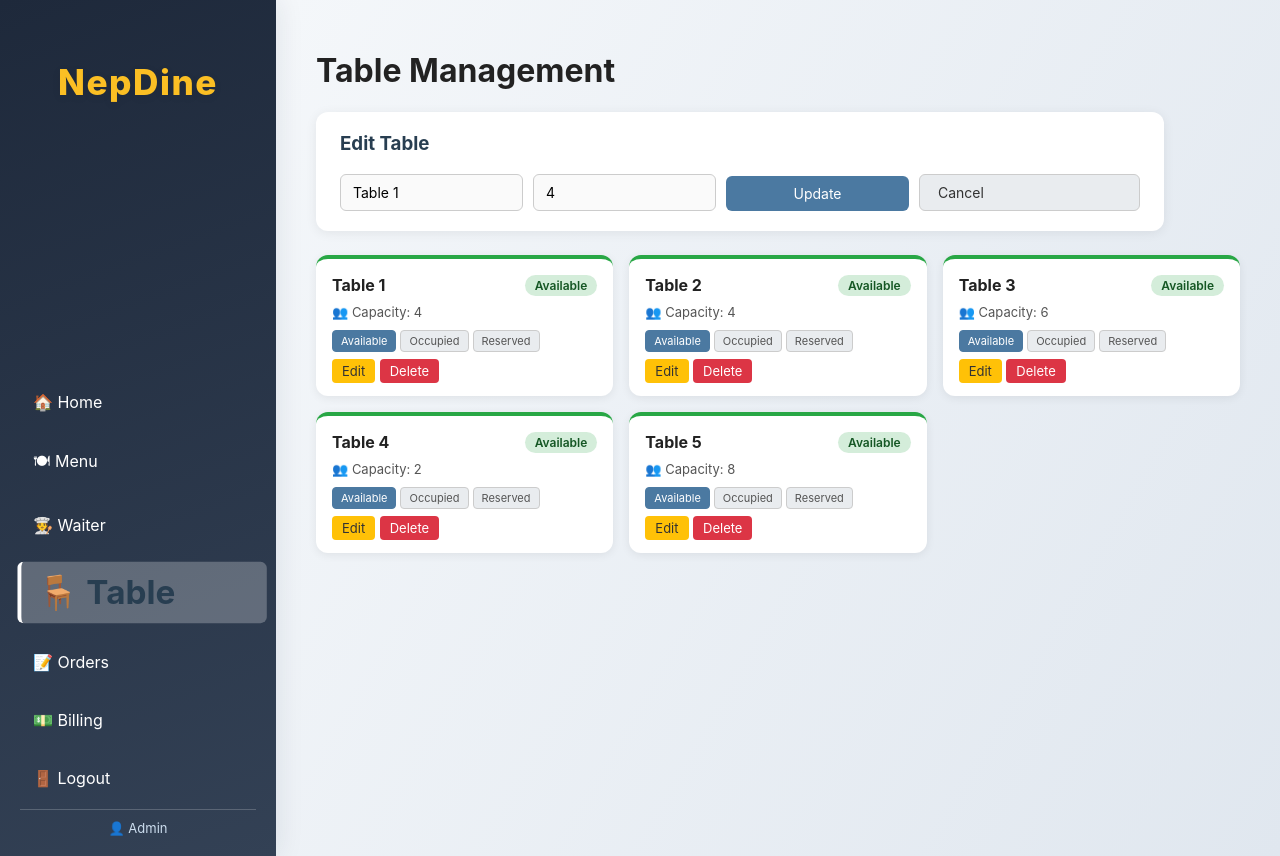
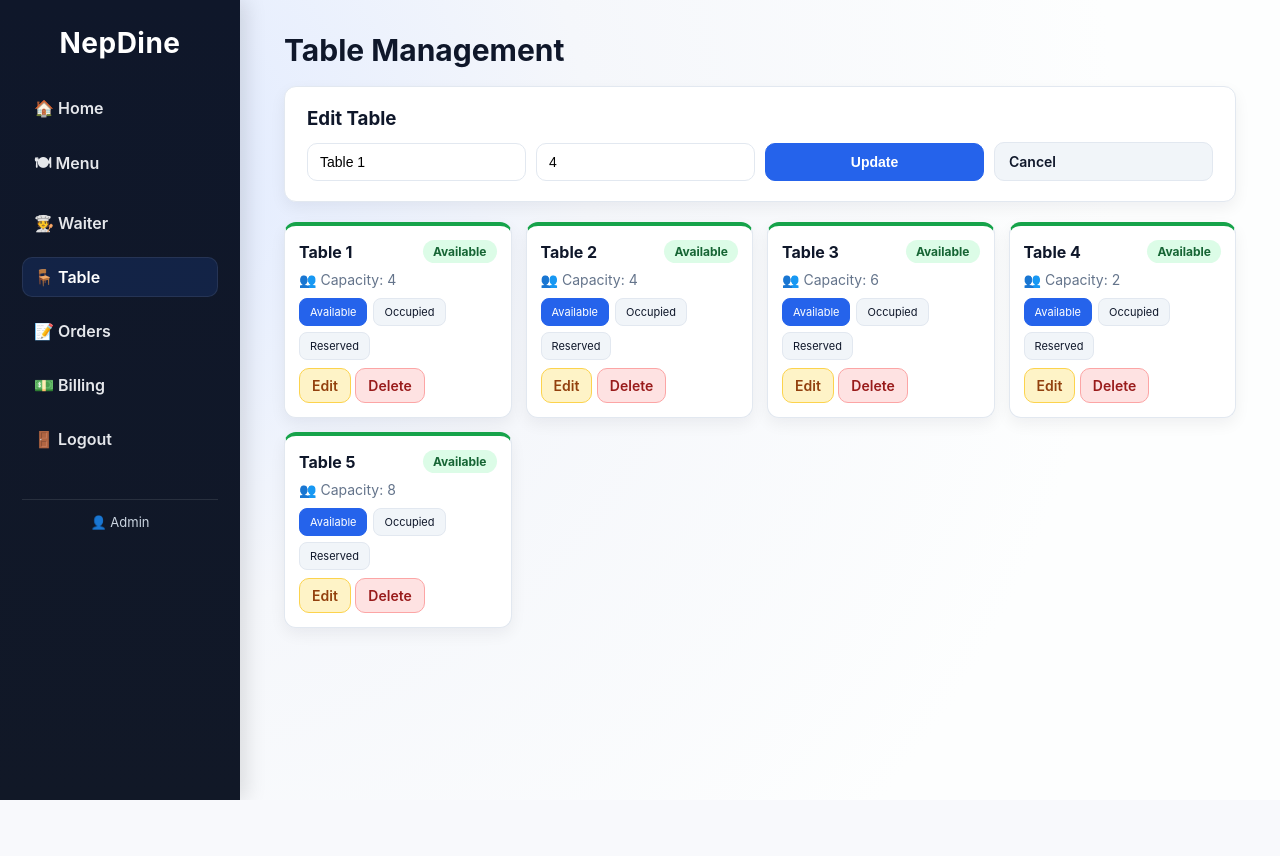
Before and after one commit to Krishal0/resturant-management, a PHP site: page /table.php?edit=1 in a window 1280 px wide. After the commit the page ends 800 px from the top, so only its background shows below. Run offline with PHP 8.4, Linux system fonts and the light colour scheme; a user stored in the database is signed in; data comes from the database, SQL or seed files in the repository.

Commit message:
Refactor global styles and layout for improved design consistency and responsiveness

```diff
--- a/style.css
+++ b/style.css
@@ -1,245 +1,112 @@
-/* Global */
+/* ============================================================
+   Global Theme
+   ============================================================ */
+:root {
+  --bg: #f5f7fb;
+  --surface: #ffffff;
+  --surface-2: #f1f5f9;
+  --border: #e2e8f0;
+  --text: #0f172a;
+  --muted: #64748b;
+  --primary: #2563eb;
+  --primary-strong: #1d4ed8;
+  --accent: #0ea5e9;
+  --danger: #dc2626;
+  --warning: #f59e0b;
+  --success: #16a34a;
+  --radius: 12px;
+  --shadow: 0 10px 30px rgba(15, 23, 42, 0.08);
+  --shadow-soft: 0 6px 16px rgba(15, 23, 42, 0.06);
+  font-family: 'Inter', 'Poppins', Arial, sans-serif;
+}
+
+* { box-sizing: border-box; }
 body {
-    font-family: 'Inter', 'Poppins', Arial, sans-serif;
   margin: 0;
   display: flex;
-    background: linear-gradient(120deg, #f8fafc 0%, #e0e7ef 100%);
-    color: #222;
+  background: radial-gradient(circle at 10% 20%, #e0eaff 0, #f5f7fb 35%, #fdfefe 75%);
+  color: var(--text);
   min-height: 100vh;
 }
 
-/* Sidebar */
+/* ============================================================
+   Layout
+   ============================================================ */
 .sidebar {
   width: 240px;
-    background: linear-gradient(160deg, #1e293b 0%, #334155 100%);
+  min-height: 100vh;
+  background: linear-gradient(180deg, #0f172a, #111827);
   color: #fff;
-    min-height: 100vh;
-    padding: 32px 18px 24px 18px;
-    box-shadow: 4px 0 24px rgba(30,41,59,0.08);
+  padding: 26px 22px 30px;
   position: sticky;
   top: 0;
-    display: flex;
-    flex-direction: column;
-    justify-content: space-between;
+  box-shadow: 6px 0 20px rgba(0, 0, 0, 0.12);
+}
+.sidebar h2 {
+  margin: 0 0 28px;
+  font-size: 28px;
+  letter-spacing: 0.5px;
+  text-align: center;
+}
+.sidebar ul { list-style: none; padding: 0; margin: 0; }
+.sidebar ul li { margin: 14px 0; }
+.sidebar ul li a {
+  display: block;
+  color: #e5e7eb;
+  text-decoration: none;
+  padding: 10px 12px;
+  border-radius: 10px;
+  transition: all 0.2s ease;
+  font-weight: 600;
+}
+.sidebar ul li a:hover,
+.sidebar ul li a.active {
+  background: rgba(37, 99, 235, 0.15);
+  color: #fff;
+  box-shadow: inset 0 0 0 1px rgba(255,255,255,0.08);
+}
+.sidebar-user {
+  margin-top: 40px;
+  padding-top: 14px;
+  border-top: 1px solid rgba(255,255,255,0.1);
+  text-align: center;
+  font-size: 13px;
+  color: #cbd5e1;
 }
 
-.sidebar h2 {
-    text-align: center;
-    margin-bottom: 36px;
-    font-size: 2.2rem;
-    letter-spacing: 1.5px;
-    font-weight: 800;
-    color: #fbbf24;
-    text-shadow: 0 2px 8px rgba(0,0,0,0.08);
+.main {
+  flex: 1;
+  padding: 32px 44px;
+}
+.main h1 {
+  font-size: 30px;
+  margin: 0 0 18px;
+  color: #0f172a;
 }
 
-.sidebar ul {
-    list-style: none;
-    padding: 0;
-}
-
-.sidebar ul li {
-    margin: 18px 0;
-}
-
-.sidebar ul li a {
-    color: #fff;
-    text-decoration: none;
-    font-size: 16px;
-    padding: 10px 15px;
-    display: block;
-    border-radius: 6px;
-    transition: 0.3s;
-}
-
-.sidebar ul li a:hover {
-    background: rgba(255,255,255,0.2);
-    transform: translateX(6px);
-}
-
-/* Main Layout */
-.main {
-    flex: 1;
-    padding: 30px 40px;
-}
-
-.main h1 {
-    }
-
-    .sidebar ul li a.active, .sidebar ul li a:hover {
-        background: #fbbf24;
-        color: #1e293b;
-        transform: translateX(4px) scale(1.04);
-    font-size: 32px;
-    margin-bottom: 20px;
-    color: #283e51;
-}
-        flex: 1;
-        padding: 40px 48px 32px 48px;
-        background: transparent;
-        min-height: 100vh;
-.menu-category {
-    font-size: 24px;
-    margin-top: 40px;
-        font-size: 2.3rem;
-        font-weight: 800;
-        color: #1e293b;
-        margin-bottom: 2.2rem;
-        letter-spacing: 0.5px;
-    color: #4b79a1;
-    border-left: 6px solid #4b79a1;
-    padding-left: 12px;
-    font-weight: 600;
-}
-
-/* Table */
-table {
-    width: 90%;
-    border-collapse: collapse;
-    margin-top: 15px;
-    background: #fff;
-    border: 1px solid #ccc;
-    border-radius: 12px;
-    overflow: hidden;
-    box-shadow: 0 4px 20px rgba(0,0,0,0.05);
-}
-
-table th, table td {
-    border: 1px solid #ddd;
-    padding: 12px 10px;
-    text-align: left;
-}
-
-table th {
-    background: #4b79a1;
-    color: #fff;
-    font-size: 16px;
-}
-
-table td {
-    background: #fff;
-    font-size: 15px;
-}
-
-table tr:hover td {
-    background: #eef4ff;
-}
-
-/* Enhanced Hover Effect on Category Tables */
-table:hover {
-    transform: scale(1.01);
-    transition: 0.2s ease-in-out;
-}
-
-.home-image img {
-width: 55%;
-}
-
-/* Responsive for Mobile */
-@media (max-width: 768px) {
-    .sidebar {
-        width: 180px;
-        align-items: center;
-    }
-
-    table {
-        width: 100%;
-    }
-
-    .menu-category {
-        font-size: 20px;
-    }
-}
-
-/* ===== BIG Dynamic Home Text Animation (Hero Style) ===== */
-
-.home-container {
-    display: flex;
-    align-items: center;
-    gap: 60px;
-}
-
-/* MAIN BIG TITLE */
-.animated-title {
-    font-size: 56px;   /* ⬅️ Increased */
-    font-weight: 800;
-    letter-spacing: 1px;
-}
-
-.brand {
-    color: #4b79a1;
-    animation: glow 2s infinite alternate;
-}
-
-/* Stronger Glow */
-@keyframes glow {
-    0% { text-shadow: 0 0 8px #4b79a1; }
-    100% { text-shadow: 0 0 22px #4b79a1; }
-}
-
-/* BIG Dynamic Changing Text */
-.tagline {
-    font-size: 28px;   /* ⬅️ Increased */
-    margin-top: 18px;
-    font-weight: 600;
-}
-
-.dynamic-text {
-    display: inline-block;
-    height: 34px;
-    overflow: hidden;
-    vertical-align: middle;
-    margin-left: 8px;
-}
-
-.dynamic-text span {
-    display: block;
-    animation: slideText 8s infinite;
-    color: #283e51;
-    font-weight: 700;
-}
-
-/* Sliding Animation */
-@keyframes slideText {
-    0% { transform: translateY(0); }
-    25% { transform: translateY(-34px); }
-    50% { transform: translateY(-68px); }
-    75% { transform: translateY(-102px); }
-    100% { transform: translateY(0); }
-}
-
-/* Subtitle Bigger */
-.subtitle {
-    margin-top: 18px;
-    color: #555;
-    font-size: 18px;  /* ⬅️ Increased */
-}
-/* ===== HERO LAYOUT WITH CENTERED IMAGE ===== */
-
+/* ============================================================
+   Hero / Home
+   ============================================================ */
 .home-wrapper {
   display: flex;
   align-items: center;
   justify-content: space-between;
-    gap: 60px;
-    min-height: 80vh;
+  gap: 48px;
+  min-height: 70vh;
 }
-
-/* IMAGE CENTERED & BLENDED */
-.home-image {
-    flex: 1;
-    display: flex;
-    justify-content: center;
-    align-items: center;
-}
-
+.home-text { max-width: 540px; }
+.animated-title { font-size: 42px; font-weight: 800; margin: 0 0 10px; }
+.brand { color: var(--primary); }
+.tagline { font-size: 20px; color: var(--muted); margin: 0 0 12px; }
+.dynamic-text span { display: block; }
+.subtitle { margin: 0 0 18px; color: var(--muted); }
+.home-image { flex: 1; display: flex; justify-content: center; }
 .home-image img {
   width: 320px;
   max-width: 100%;
-    opacity: 0.95;
-    animation: float 4s ease-in-out infinite;
+  filter: drop-shadow(0 20px 32px rgba(0,0,0,0.12));
+  animation: float 5s ease-in-out infinite;
 }
-
-/* Soft Floating Effect */
 @keyframes float {
   0% { transform: translateY(0px); }
   50% { transform: translateY(-10px); }
@@ -247,229 +114,203 @@ width: 55%;
 }
 
 /* ============================================================
-   NEW SHARED UI COMPONENTS
+   Cards, Forms, Buttons
    ============================================================ */
-
-/* Active sidebar link */
-.sidebar ul li a.active {
-    background: rgba(255,255,255,0.25);
-    font-weight: 700;
-    border-left: 4px solid #fff;
+.form-card {
+  background: var(--surface);
+  border-radius: var(--radius);
+  box-shadow: var(--shadow-soft);
+  padding: 20px 22px;
+  margin-bottom: 20px;
+  border: 1px solid var(--border);
 }
-
-/* Sidebar user footer */
-.sidebar-user {
-    position: absolute;
-    bottom: 20px;
-    left: 20px;
-    right: 20px;
-    text-align: center;
-    font-size: 13px;
-    color: #cde;
-    border-top: 1px solid rgba(255,255,255,0.2);
-    padding-top: 10px;
-}
-
-/* ── Alert boxes ── */
-.alert-success {
-    background: #d4edda; color: #155724;
-    border: 1px solid #c3e6cb; border-radius: 6px;
-    padding: 10px 16px; margin-bottom: 16px; font-size: 14px;
-}
-.alert-error {
-    background: #f8d7da; color: #721c24;
-    border: 1px solid #f5c6cb; border-radius: 6px;
-    padding: 10px 16px; margin-bottom: 16px; font-size: 14px;
-}
-
-/* ── Form card container ── */
-.form-card {
-    background: #fff;
-    border-radius: 12px;
-    padding: 20px 24px;
-    box-shadow: 0 2px 12px rgba(0,0,0,0.07);
-    margin-bottom: 24px;
-    max-width: 800px;
-}
-.form-card h3 { margin-top: 0; color: #283e51; }
-
-/* ── Inline form row ── */
-.inline-form {
-    display: flex;
-    flex-wrap: wrap;
-    gap: 10px;
-    align-items: flex-end;
-}
-.inline-form > * { flex: 1 1 160px; }
-
-/* ── Generic input field ── */
+.form-card h3 { margin: 0 0 12px; }
+.inline-form { display: flex; flex-wrap: wrap; gap: 10px; align-items: flex-end; }
+.inline-form > * { flex: 1 1 180px; }
 .input-field {
   width: 100%;
-    padding: 9px 12px;
-    border: 1px solid #ccc;
-    border-radius: 6px;
+  padding: 10px 12px;
+  border: 1px solid var(--border);
+  border-radius: 10px;
+  background: #fff;
   font-size: 14px;
-    font-family: inherit;
-    box-sizing: border-box;
-    background: #fafafa;
-    transition: border 0.2s;
+  transition: border 0.2s, box-shadow 0.2s;
 }
-.input-field:focus { border-color: #4b79a1; outline: none; background: #fff; }
+.input-field:focus { outline: none; border-color: var(--primary); box-shadow: 0 0 0 2px rgba(37,99,235,0.15); }
 
-/* ── Buttons ── */
-.btn-primary {
-    background: #4b79a1; color: #fff;
-    border: none; border-radius: 6px;
-    padding: 9px 18px; cursor: pointer;
-    font-size: 14px; font-family: inherit;
-    transition: background 0.2s;
-    text-decoration: none; display: inline-block;
+.btn-primary,
+.btn-secondary,
+.btn-edit,
+.btn-delete {
+  display: inline-block;
+  text-decoration: none;
+  font-size: 14px;
+  font-weight: 600;
+  border-radius: 10px;
+  padding: 10px 14px;
+  border: 1px solid transparent;
+  cursor: pointer;
+  transition: all 0.2s ease;
 }
-.btn-primary:hover { background: #3a6088; }
+.btn-primary { background: var(--primary); color: #fff; border-color: var(--primary); }
+.btn-primary:hover { background: var(--primary-strong); }
+.btn-secondary { background: var(--surface-2); color: var(--text); border-color: var(--border); }
+.btn-secondary:hover { background: #e2e8f0; }
+.btn-edit { background: #fef3c7; color: #92400e; border-color: #fcd34d; padding: 8px 12px; }
+.btn-delete { background: #fee2e2; color: #991b1b; border-color: #fca5a5; padding: 8px 12px; }
+.action-btns { display: flex; gap: 8px; align-items: center; }
 
-.btn-secondary {
-    background: #e9ecef; color: #333;
-    border: 1px solid #ccc; border-radius: 6px;
-    padding: 9px 18px; cursor: pointer;
-    font-size: 14px; font-family: inherit;
-    text-decoration: none; display: inline-block;
-    transition: background 0.2s;
+.alert-success,
+.alert-error {
+  padding: 12px 14px;
+  border-radius: 10px;
+  font-size: 14px;
+  margin-bottom: 14px;
 }
-.btn-secondary:hover { background: #dee2e6; }
+.alert-success { background: #dcfce7; color: #166534; border: 1px solid #bbf7d0; }
+.alert-error   { background: #fee2e2; color: #991b1b; border: 1px solid #fecdd3; }
 
-.btn-edit {
-    background: #ffc107; color: #333;
-    border-radius: 4px; padding: 4px 10px;
-    font-size: 13px; text-decoration: none;
-    transition: background 0.2s;
+/* ============================================================
+   Tables
+   ============================================================ */
+.data-table, table {
+  width: 100%;
+  border-collapse: collapse;
+  background: var(--surface);
+  border-radius: 12px;
+  overflow: hidden;
+  box-shadow: var(--shadow-soft);
+  margin-top: 12px;
 }
-.btn-edit:hover { background: #e0a800; }
-
-.btn-delete {
-    background: #dc3545; color: #fff;
-    border-radius: 4px; padding: 4px 10px;
-    font-size: 13px; text-decoration: none;
-    transition: background 0.2s;
+.data-table th, .data-table td,
+table th, table td {
+  padding: 12px 14px;
+  border-bottom: 1px solid var(--border);
+  text-align: left;
+  font-size: 14px;
 }
-.btn-delete:hover { background: #b02a37; }
-
-.action-btns { display: flex; gap: 6px; align-items: center; }
-.req { color: red; }
-
-/* ── Data table ── */
-.data-table {
-    width: 100%; border-collapse: collapse;
-    background: #fff; border-radius: 10px;
-    overflow: hidden;
-    box-shadow: 0 2px 12px rgba(0,0,0,0.06);
-    margin-top: 10px;
+.data-table th, table th {
+  background: #0f172a;
+  color: #fff;
+  font-weight: 700;
 }
-.data-table th, .data-table td {
-    padding: 11px 14px; font-size: 14px;
-    border-bottom: 1px solid #eee; text-align: left;
-}
-.data-table th { background: #4b79a1; color: #fff; font-weight: 600; }
-.data-table tr:hover td { background: #f0f5ff; }
-.data-table .no-data { text-align: center; color: #999; padding: 20px; }
+.data-table tr:hover td, table tr:hover td { background: #f8fafc; }
+.no-data { text-align: center; color: var(--muted); padding: 20px; }
 .row-unavailable td { opacity: 0.55; }
 
-/* ── Badges ── */
+/* Badges */
 .badge {
   display: inline-block;
-    padding: 3px 10px; border-radius: 20px;
-    font-size: 12px; font-weight: 600; text-decoration: none;
-    cursor: pointer;
+  padding: 4px 10px;
+  border-radius: 999px;
+  font-size: 12px;
+  font-weight: 700;
+  text-decoration: none;
 }
-.badge-green  { background: #d4edda; color: #155724; }
-.badge-red    { background: #f8d7da; color: #721c24; }
-.badge-orange { background: #fff3cd; color: #856404; }
+.badge-green  { background: #dcfce7; color: #166534; }
+.badge-red    { background: #fee2e2; color: #991b1b; }
+.badge-orange { background: #fff7ed; color: #c2410c; }
 
-/* ── Stats grid on dashboard ── */
+/* ============================================================
+   Dashboard stats
+   ============================================================ */
 .stats-grid {
   display: grid;
   grid-template-columns: repeat(auto-fill, minmax(160px, 1fr));
   gap: 16px;
-    margin-top: 24px;
+  margin-top: 18px;
 }
 .stat-card {
-    background: #fff;
-    border-radius: 12px;
-    padding: 20px;
-    box-shadow: 0 2px 10px rgba(0,0,0,0.07);
-    display: flex; flex-direction: column; align-items: center;
+  background: var(--surface);
+  border-radius: var(--radius);
+  padding: 16px;
+  box-shadow: var(--shadow-soft);
+  border: 1px solid var(--border);
   text-align: center;
 }
-.stat-card.occupied { border-top: 4px solid #dc3545; }
-.stat-card.open     { border-top: 4px solid #ffc107; }
-.stat-card.revenue  { border-top: 4px solid #28a745; }
-.stat-num  { font-size: 32px; font-weight: 800; color: #283e51; }
-.stat-label { font-size: 13px; color: #777; margin-top: 4px; }
+.stat-num { font-size: 30px; font-weight: 800; color: var(--text); }
+.stat-label { color: var(--muted); font-size: 13px; }
+.stat-card.occupied { border-top: 4px solid var(--danger); }
+.stat-card.open     { border-top: 4px solid var(--warning); }
+.stat-card.revenue  { border-top: 4px solid var(--success); }
 
-/* ── Table grid (table.php visual cards) ── */
-.table-grid {
-    display: grid;
-    grid-template-columns: repeat(auto-fill, minmax(220px, 1fr));
-    gap: 16px;
-    margin-top: 16px;
+/* ============================================================
+   Table cards
+   ============================================================ */
+.table-grid { display: grid; grid-template-columns: repeat(auto-fill, minmax(220px, 1fr)); gap: 14px; }
+.table-card {
+  background: var(--surface);
+  border-radius: var(--radius);
+  padding: 14px;
+  border: 1px solid var(--border);
+  box-shadow: var(--shadow-soft);
+  border-top: 4px solid var(--border);
 }
-.table-card {
+.table-card.status-available { border-top-color: var(--success); }
+.table-card.status-occupied  { border-top-color: var(--danger); }
+.table-card.status-reserved  { border-top-color: var(--warning); }
+.table-card-header { display: flex; justify-content: space-between; align-items: center; margin-bottom: 8px; }
+.table-card-body { color: var(--muted); font-size: 14px; margin-bottom: 10px; }
+.table-card-actions { display: flex; flex-direction: column; gap: 8px; }
+.status-select { display: flex; flex-wrap: wrap; gap: 6px; }
+.btn-status { font-size: 11px; padding: 6px 10px; border-radius: 8px; border: 1px solid var(--border); background: var(--surface-2); color: var(--text); text-decoration: none; }
+.btn-status.active { background: var(--primary); color: #fff; border-color: var(--primary); }
+.btn-status:hover { background: #e2e8f0; }
+
+/* ============================================================
+   Orders page
+   ============================================================ */
+.order-meta { display: flex; flex-wrap: wrap; gap: 12px; align-items: flex-end; margin-bottom: 10px; }
+.order-items-grid { display: grid; grid-template-columns: repeat(auto-fill, minmax(200px, 1fr)); gap: 10px; }
+.order-item-card {
+  background: var(--surface-2);
+  border: 1px solid var(--border);
+  border-radius: 10px;
+  padding: 10px 12px;
+}
+.item-label { font-weight: 700; font-size: 14px; color: var(--text); }
+.item-price { font-size: 12px; color: var(--muted); }
+.qty-input { width: 80px; padding: 6px 8px; border: 1px solid var(--border); border-radius: 8px; }
+.order-summary { background: #0f172a; color: #fff; padding: 10px 14px; border-radius: 10px; display: inline-block; margin-top: 6px; }
+
+/* ============================================================
+   Billing Receipt
+   ============================================================ */
+.bill-receipt {
   background: #fff;
-    border-radius: 12px;
-    padding: 16px;
-    box-shadow: 0 2px 10px rgba(0,0,0,0.07);
-    border-top: 4px solid #ccc;
-}
-.table-card.status-available { border-top-color: #28a745; }
-.table-card.status-occupied  { border-top-color: #dc3545; }
-.table-card.status-reserved  { border-top-color: #ffc107; }
-.table-card-header { display: flex; justify-content: space-between; align-items: center; margin-bottom: 8px; }
-.table-card-body   { font-size: 13px; color: #555; margin-bottom: 10px; }
-.table-card-actions { display: flex; flex-direction: column; gap: 8px; }
-.status-select { display: flex; gap: 4px; flex-wrap: wrap; }
-.btn-status {
-    font-size: 11px; padding: 3px 8px; border-radius: 4px;
-    background: #e9ecef; color: #555; text-decoration: none;
-    border: 1px solid #ccc; transition: background 0.2s;
-}
-.btn-status.active   { background: #4b79a1; color: #fff; border-color: #4b79a1; }
-.btn-status:hover { background: #d0d8e0; }
-
-/* ── Orders page ── */
-.order-meta { gap: 16px; align-items: flex-end; margin-bottom: 8px; }
-.order-items-grid {
-    display: grid; grid-template-columns: repeat(auto-fill, minmax(200px, 1fr));
-    gap: 10px; margin-bottom: 12px;
-}
-.order-item-card {
-    background: #f8f9fa; border: 1px solid #ddd;
-    border-radius: 8px; padding: 10px 14px;
-    display: flex; flex-direction: column; gap: 4px;
-}
-.item-label { font-weight: 600; font-size: 13px; color: #283e51; }
-.item-price { font-size: 12px; color: #4b79a1; }
-.qty-input  { width: 70px; padding: 5px 8px; border: 1px solid #ccc; border-radius: 4px; }
-.order-summary { background: #283e51; color: #fff; padding: 10px 16px; border-radius: 8px; display: inline-block; margin-top: 8px; }
-
-/* ── Bill Receipt ── */
-.bill-receipt {
-    background: #fff; max-width: 520px;
-    border-radius: 12px; padding: 30px;
-    box-shadow: 0 4px 20px rgba(0,0,0,0.1);
-    font-family: 'Courier New', monospace;
-    border: 1px solid #ddd;
+  max-width: 560px;
+  border-radius: 14px;
+  padding: 26px;
+  box-shadow: var(--shadow);
+  border: 1px solid var(--border);
+  font-family: 'JetBrains Mono', 'Courier New', monospace;
 }
 .receipt-header { text-align: center; }
-.receipt-header h2 { margin: 0; font-size: 22px; }
-.receipt-header p  { margin: 4px 0 10px; color: #555; font-size: 13px; }
-.receipt-meta { display: grid; grid-template-columns: 1fr 1fr; gap: 4px 16px; font-size: 13px; margin: 12px 0; }
-.receipt-table { width: 100%; border-collapse: collapse; font-size: 13px; margin: 12px 0; }
-.receipt-table th, .receipt-table td { padding: 6px 4px; border-bottom: 1px dashed #ddd; text-align: left; }
-.receipt-table th { background: none; color: #333; font-weight: 700; }
+.receipt-header h2 { margin: 0; font-size: 20px; }
+.receipt-meta { display: grid; grid-template-columns: repeat(2, minmax(0, 1fr)); gap: 6px 16px; font-size: 13px; margin: 12px 0; }
+.receipt-table { width: 100%; border-collapse: collapse; font-size: 13px; margin: 14px 0; }
+.receipt-table th, .receipt-table td { padding: 6px 4px; border-bottom: 1px dashed var(--border); text-align: left; }
 .receipt-totals { font-size: 14px; }
-.receipt-totals div { display: flex; justify-content: space-between; padding: 4px 0; border-bottom: 1px dashed #eee; }
-.grand-total { font-size: 17px; font-weight: 800 !important; color: #283e51; border-top: 2px solid #283e51 !important; margin-top: 6px; padding-top: 6px !important; }
-.receipt-footer { text-align: center; margin-top: 20px; font-size: 13px; color: #777; }
+.receipt-totals div { display: flex; justify-content: space-between; padding: 4px 0; border-bottom: 1px dashed #e2e8f0; }
+.grand-total { font-size: 17px; font-weight: 800; color: #0f172a; border-top: 2px solid #0f172a; padding-top: 6px; }
+.receipt-footer { text-align: center; margin-top: 16px; color: var(--muted); }
 
-/* ── Password field wrapper ── */
-.password-wrapper { position: relative; }
-.toggle-eye { position: absolute; right: 10px; top: 50%; transform: translateY(-50%); cursor: pointer; color: #888; }
+/* Print tweaks */
+@media print {
+  .sidebar, .no-print { display: none !important; }
+  .main { padding: 12px !important; }
+  .bill-receipt { box-shadow: none; border: 1px solid #ddd; }
+}
+
+/* Responsive */
+@media (max-width: 960px) {
+  body { flex-direction: column; }
+  .sidebar { width: 100%; position: relative; min-height: auto; display: flex; align-items: center; justify-content: space-between; }
+  .main { padding: 22px 18px; }
+  .home-wrapper { flex-direction: column; }
+}
+@media (max-width: 640px) {
+  .inline-form > * { flex: 1 1 100%; }
+  .order-meta { flex-direction: column; align-items: stretch; }
+  .stats-grid { grid-template-columns: repeat(auto-fill, minmax(140px, 1fr)); }
+}
```
Lines whose indentation alone changed are shown as unchanged.
